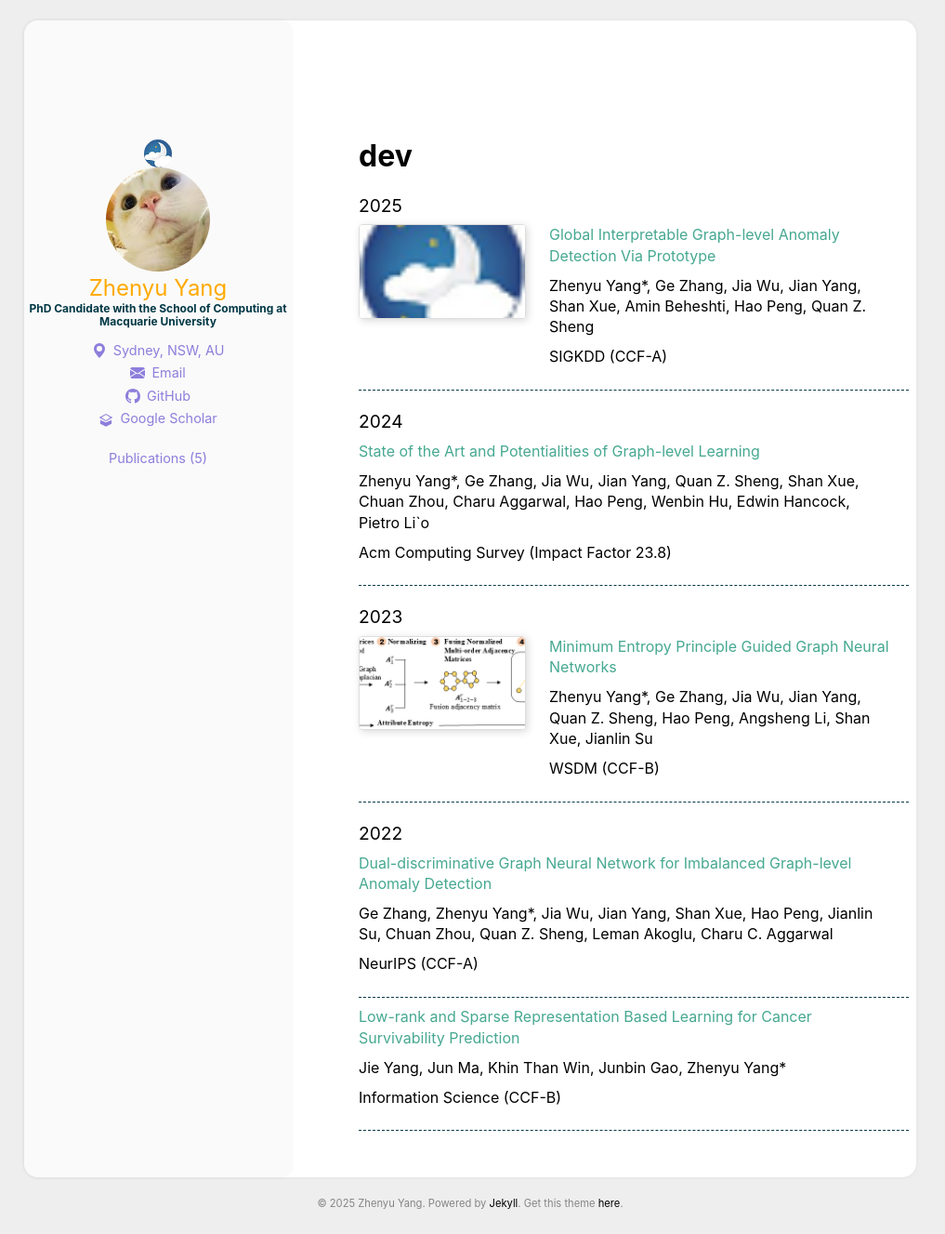
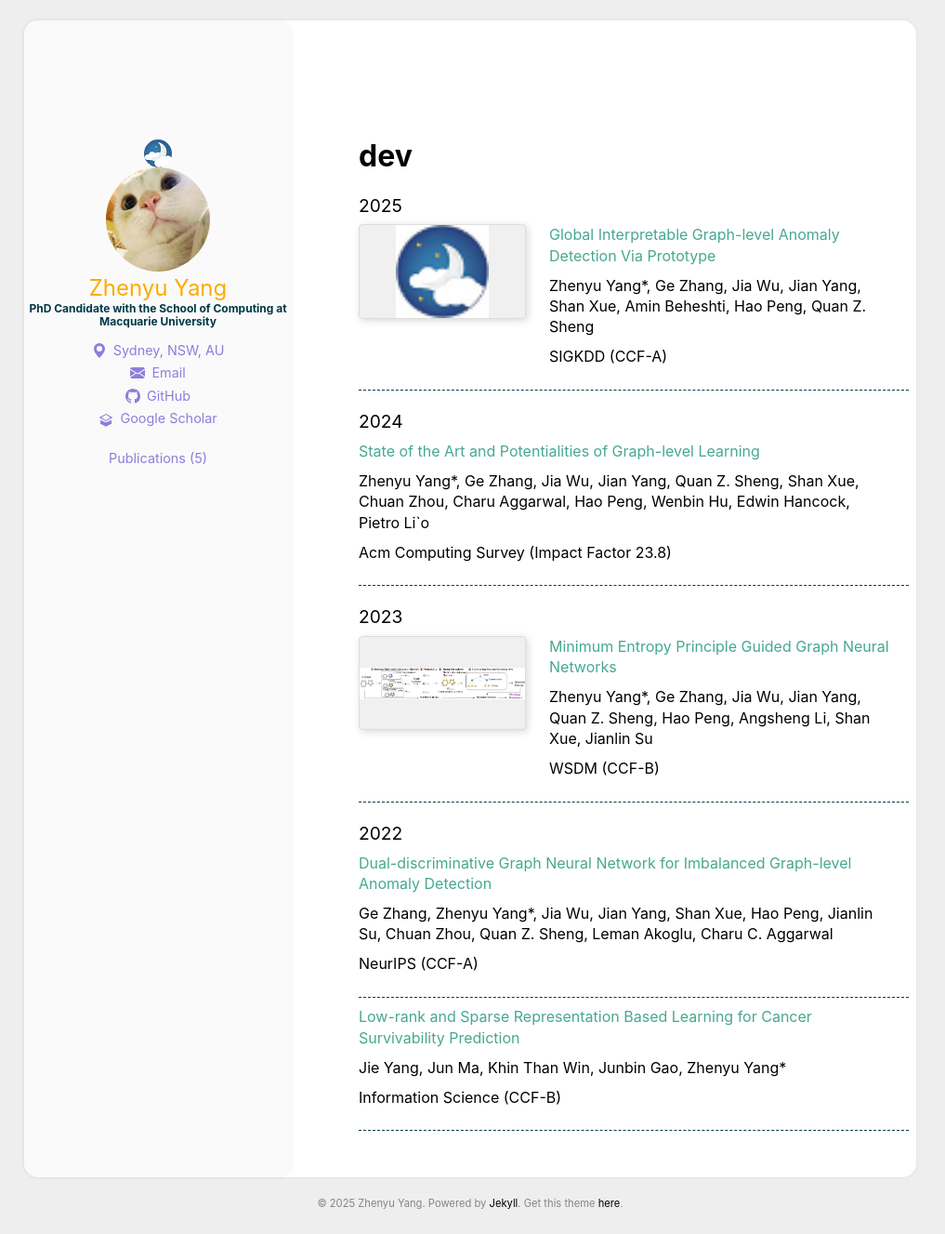
Before and after one commit to ZhenyuYangMQ/ZhenyuYangMQ.github.io, a Jekyll site: the page built from categories/dev.html, in a window 1280 px wide. Shown: the whole page at 93% size, without its empty margins (134-1151 px from the left). Built offline with Jekyll 4.4.1, drawn with Linux system fonts in a browser that asks for light colours.

Commit message:
Update main.scss

```diff
--- a/assets/css/main.scss
+++ b/assets/css/main.scss
@@ -769,44 +769,44 @@ img {
 
 .publication-image-wrapper {
     flex-shrink: 0; /* 防止图片容器缩小 */
-    /* 再次缩小图片容器的尺寸，并保持长方形比例。
-       您可以根据右侧标题、作者、会议三行文本的实际总高度来微调 width 和 height。
-       当前设定为 16:9 比例，尝试让高度与三行文本大致匹配。 */
-    width: 180px; /* <--- 调整此宽度，使其更小 */
-    height: 101.25px; /* <--- 相应比例的高度 (200 * 9 / 16 = 112.5) */
-    /* 您可以尝试例如 180px 宽，101.25px 高，或者 160px 宽，90px 高等组合 */
+    /* 图片容器尺寸保持您觉得合适的 180px x 101.25px */
+    width: 180px !important; /* <--- 保持此宽度 */
+    height: 101.25px !important; /* <--- 保持此高度 (180 * 9 / 16 = 101.25) */
 
-    margin-right: 25px; /* 图片与右侧文本之间的间距，您可以调整 */
+    margin-right: 25px !important; /* 图片与右侧文本之间的间距 */
     border-radius: 4px; /* 圆角边框 */
     border: 1px solid #ddd; /* 可选的边框 */
     box-shadow: 2px 2px 8px rgba(0,0,0,0.15); /* 阴影 */
-    overflow: hidden; /* 隐藏超出容器的部分 */
+
+    /* 当使用 object-fit: contain 时，如果图片比例与容器不符，背景色会填充空白区域 */
+    background-color: #f0f0f0; /* 可选的背景色，用于填充 contain 模式下的空白区域 */
+    overflow: hidden; /* 隐藏超出容器的部分（虽然 contain 模式下通常不会超出） */
 
     @media (max-width: 768px) {
-        width: 150px; /* 手机上更小的宽度 */
-        height: 84.375px; /* 手机上相应比例的高度 (150 * 9 / 16) */
-        margin-right: 0;
-        margin-bottom: 20px; /* 手机上图片和文本之间的垂直间距 */
+        width: 150px !important; /* 手机上宽度 */
+        height: 84.375px !important; /* 手机上相应比例的高度 */
+        margin-right: 0 !important;
+        margin-bottom: 20px !important; /* 手机上图片和文本之间的垂直间距 */
     }
 
     img {
-        width: 100%; /* 确保图片撑满容器宽度 */
-        height: 100%; /* 确保图片撑满容器高度 */
-        object-fit: cover; /* 图片会填充整个容器，多余部分会被裁剪 */
-        display: block; /* 移除图片底部可能存在的额外空白 */
+        width: 100% !important; /* 确保图片撑满容器宽度 */
+        height: 100% !important; /* 确保图片撑满容器高度 */
+        object-fit: contain !important; /* <--- 关键改动：图片缩放以适应容器，不裁剪，保持原始比例 */
+        display: block !important; /* 移除图片底部可能存在的额外空白 */
     }
 }
 
 .publication-text-content {
     flex-grow: 1; /* 占据剩余的所有可用空间 */
-    margin: 0;
-    padding: 0;
-    line-height: 1.4;
+    margin: 0 !important; /* 强制移除 */
+    padding: 0 !important; /* 强制移除 */
+    line-height: 1.4 !important; /* 强制 */
 
     .archive_title {
         margin: 0 !important;
         padding: 0 !important;
-        line-height: inherit;
+        line-height: inherit !important;
 
         &:not(:last-child) {
             margin-bottom: 0.6rem !important;
@@ -814,15 +814,15 @@ img {
     }
 
     @media (max-width: 768px) {
-        text-align: center; /* 手机上文本居中 */
+        text-align: center !important;
     }
 }
 
 /* 确保 .archive_year 的样式是您想要的 */
 .archive_year {
-    font-size: 1.2rem;
-    margin-top: 1.4rem;
-    margin-bottom: 0.6rem;
+    font-size: 1.2rem !important;
+    margin-top: 1.4rem !important;
+    margin-bottom: 0.6rem !important;
 }
 
 /* 6. Footer
```
